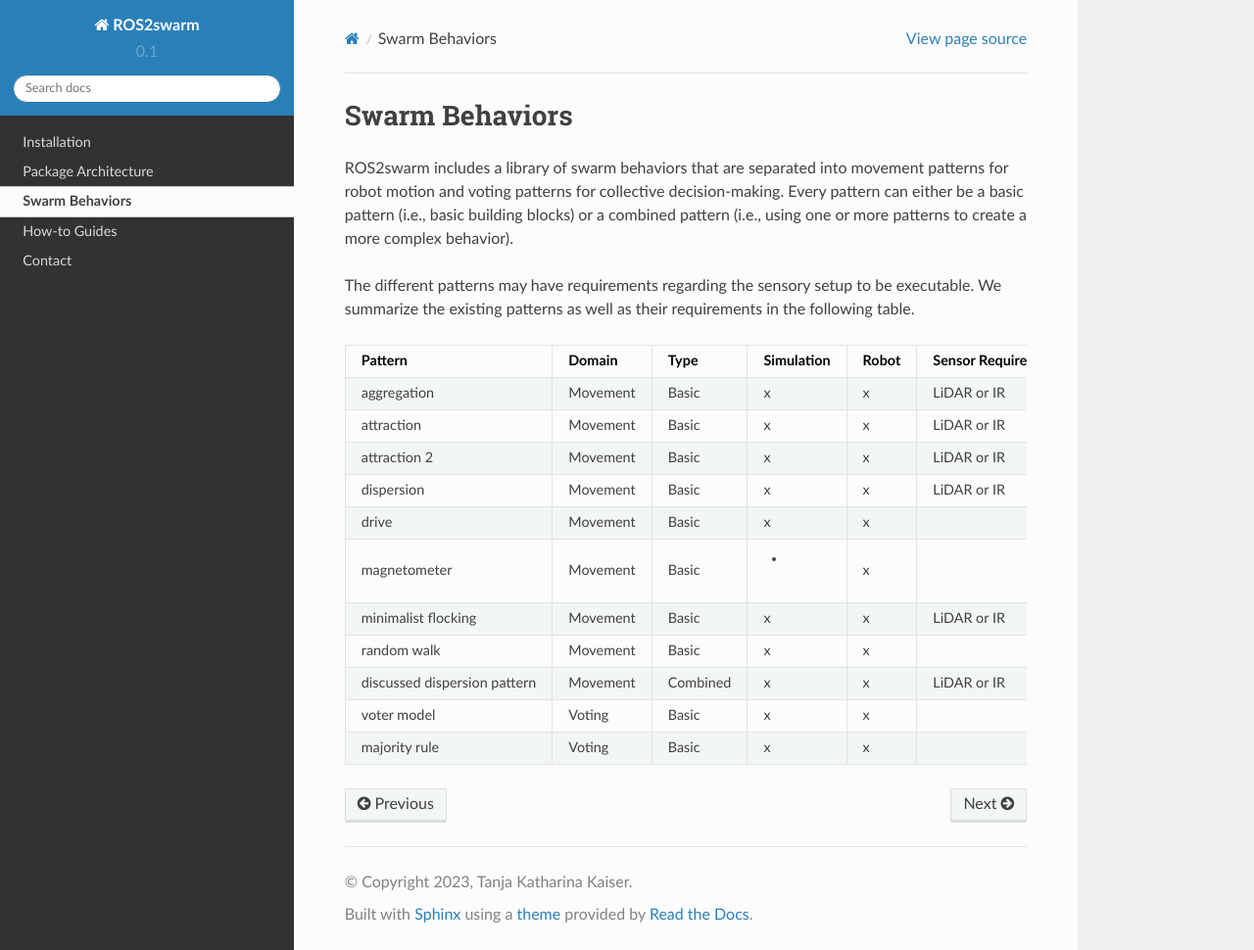
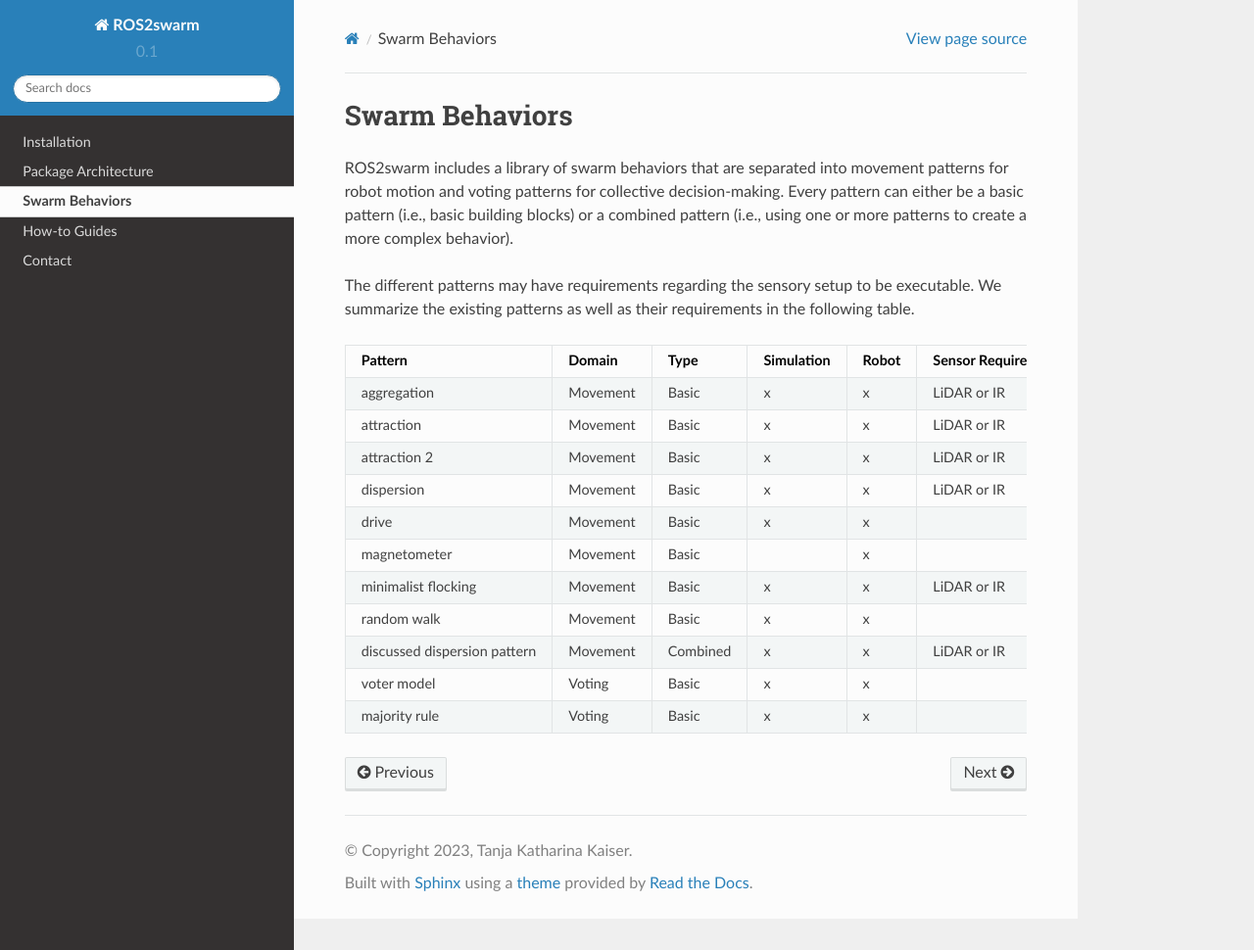
Before and after one commit to ROS2swarm/ROS2swarm_documentation, a Sphinx documentation site: the page built from doc/patterns.rst, in a window 1280 px wide and 970 px high. Shown: the whole window at 98% size. Built offline with Sphinx 7.4.7 and the Read the Docs theme 2.0.0, drawn with Linux system fonts in a browser that asks for light colours; pages that are not in the unit, such as notebooks, are missing from menus.

```diff
--- /dev/null
+++ b/doc/How-To-Guides/launch_robot.rst
@@ -0,0 +1,2 @@
+Launch Real Robots
+==================
--- /dev/null
+++ b/doc/How-To-Guides/launch_sim.rst
@@ -0,0 +1,2 @@
+Launch Simulation
+=================
--- a/doc/patterns.rst
+++ b/doc/patterns.rst
@@ -21,7 +21,7 @@ We summarize the existing patterns as well as their requirements in the followin
 +-------------------------------+----------+----------+------------+-------+---------------------+
 | drive                         | Movement | Basic    | x          | x     |                     |
 +-------------------------------+----------+----------+------------+-------+---------------------+
-| magnetometer                  | Movement | Basic    | -          | x     |                     |
+| magnetometer                  | Movement | Basic    |            | x     |                     |
 +-------------------------------+----------+----------+------------+-------+---------------------+
 | minimalist flocking           | Movement | Basic    | x          | x     | LiDAR or IR         |
 +-------------------------------+----------+----------+------------+-------+---------------------+
```
